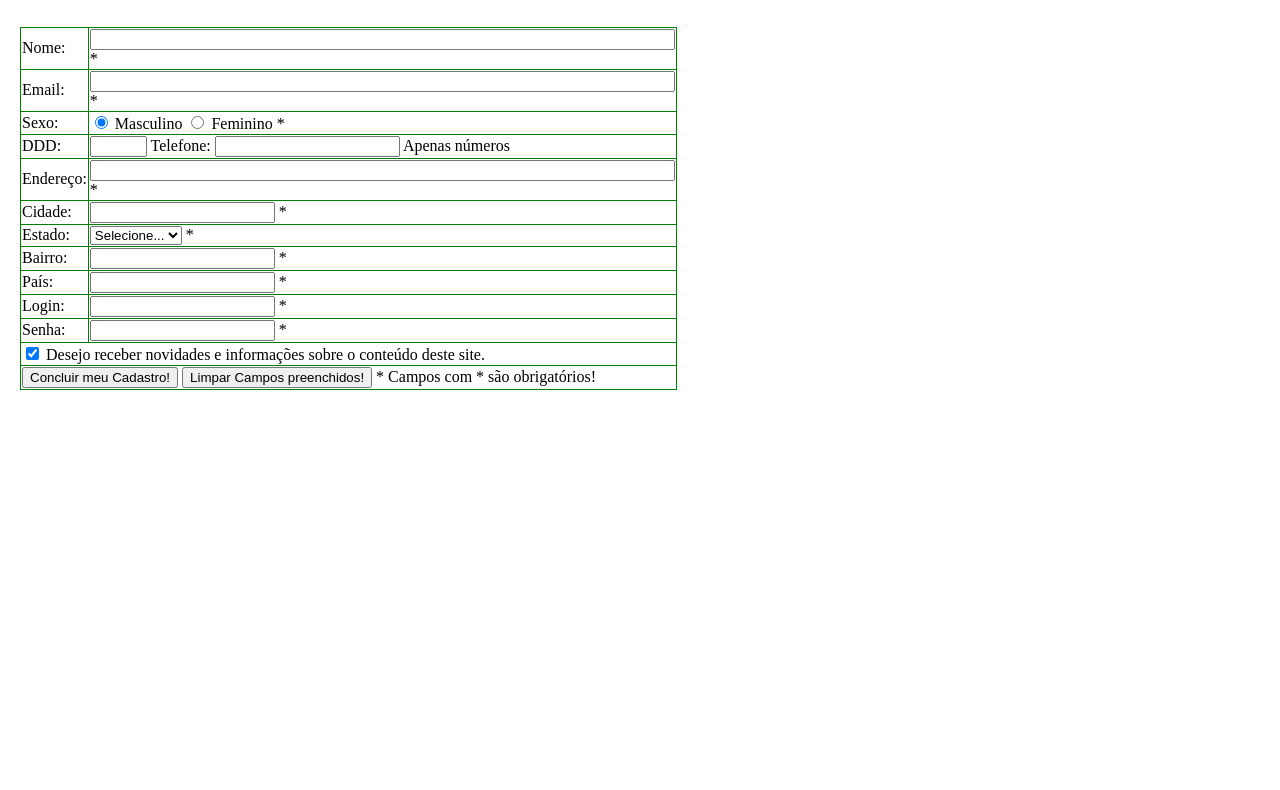
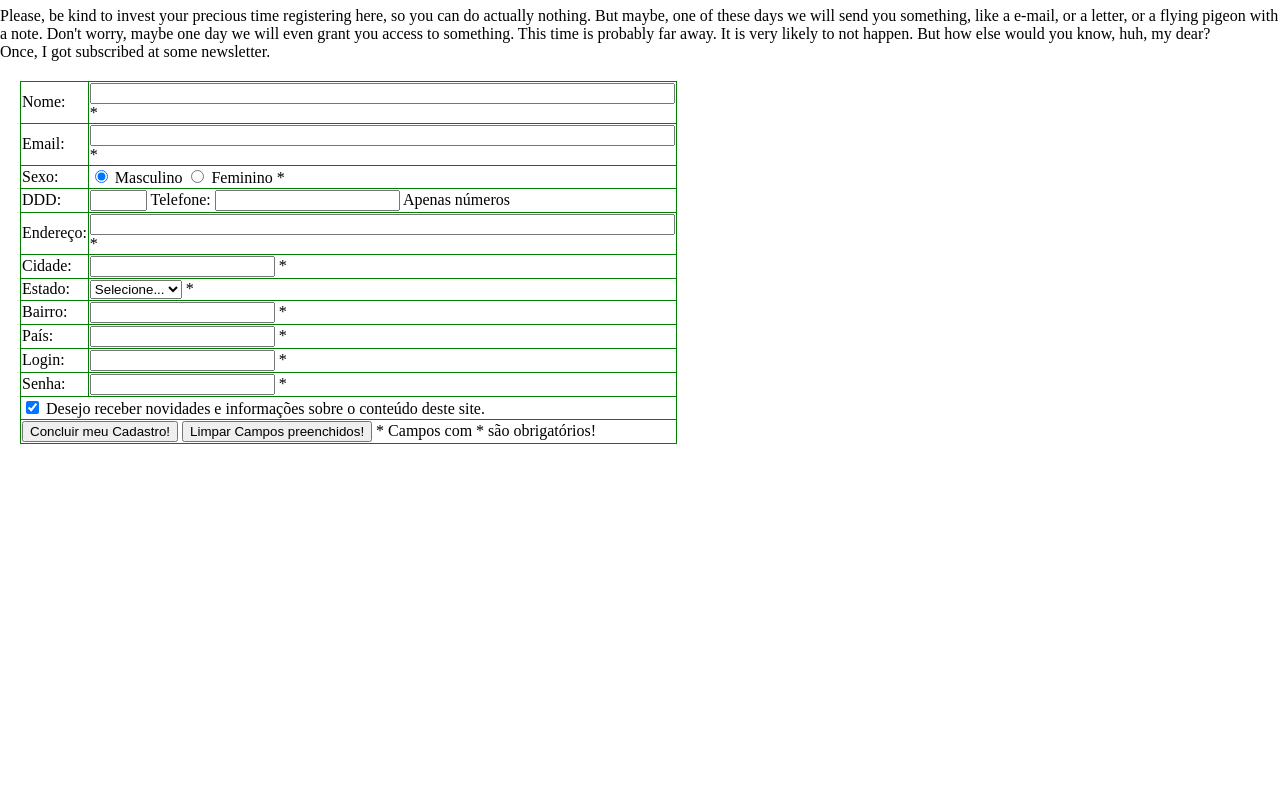
Before and after one commit to denisvba/ifsp-cafez, a plain HTML site: page register.html in a window 1280 px wide. Shown: the part 121-911 px from the top of the page. Drawn offline with Linux system fonts and the light colour scheme.

Commit message:
changed text on register.html

```diff
--- a/register.html
+++ b/register.html
@@ -16,6 +16,12 @@
         </ul>
         <div class=" ">
             <h1>Register with us</h1>
+        </div>
+
+        <div>
+            Please, be kind to invest your precious time registering here, so you can do actually nothing. But maybe, one of these days we will send you something, like a e-mail, or a letter, or a flying pigeon with a note. Don't worry, maybe one day we will even grant you access to something. This time is probably far away. It is very likely to not happen. But how else would you know, huh, my dear?
+            <br>
+            Once, I got subscribed at some newsletter.
         </div>
         <div class="default">
             <form id="cadastro" name="cadastro" method="post" action="cadastro.php" onsubmit=" ">
```
